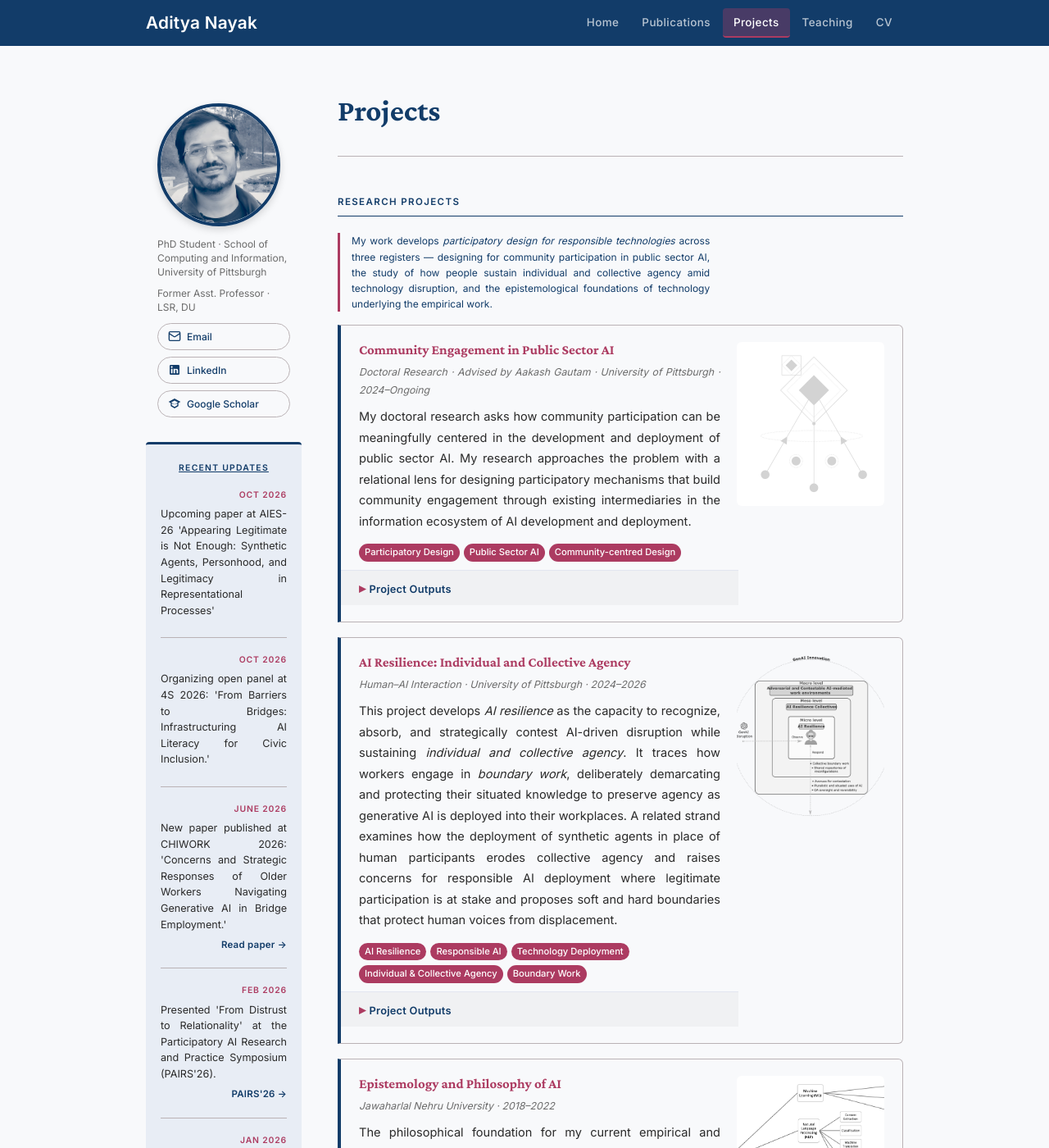
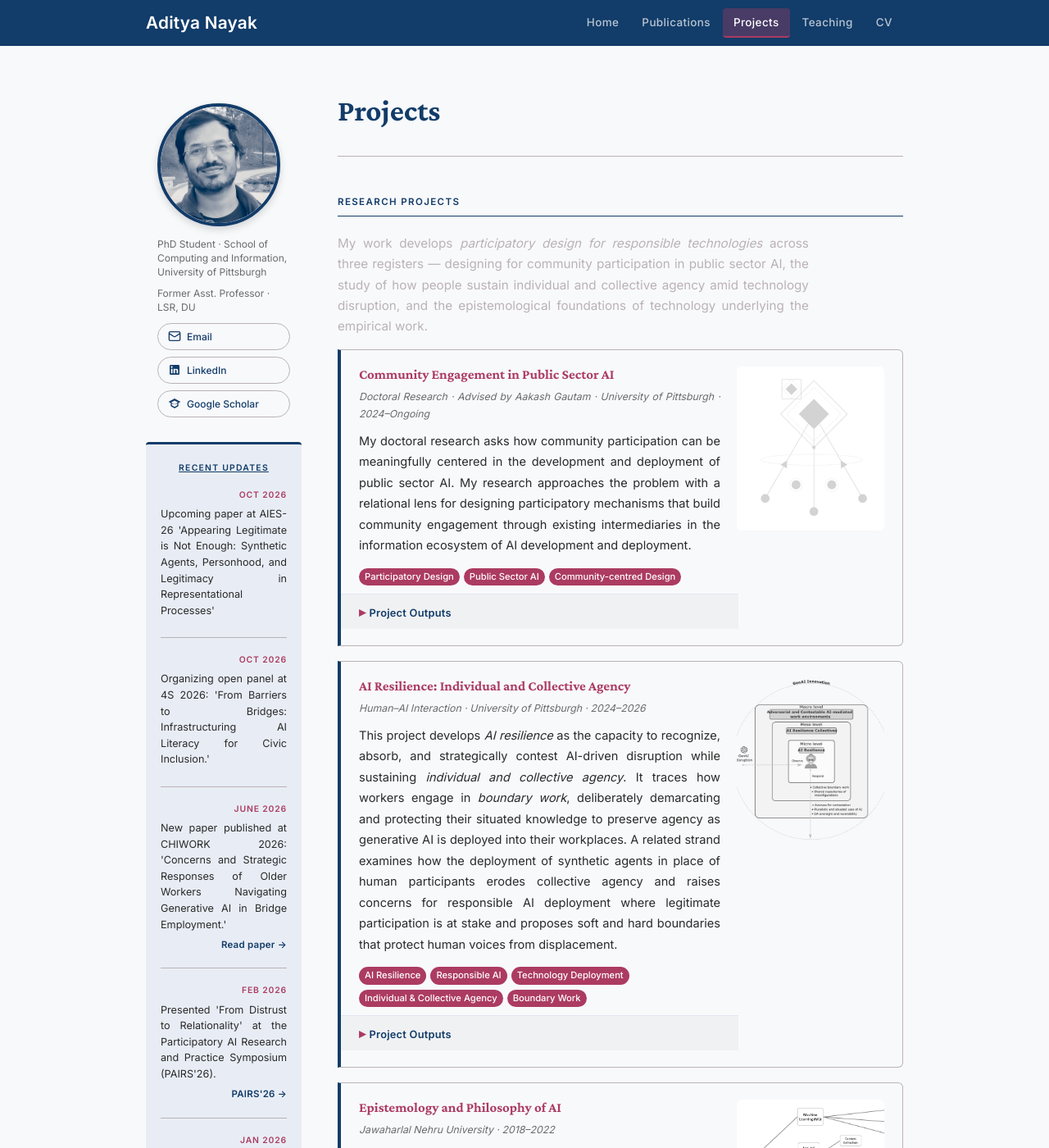
Before and after one commit to adityanayak-info/adityanayak-info.github.io, a Jekyll site: the page built from projects.md, in a window 1280 px wide and 1400 px high. Shown: the whole window at 82% size. Built offline with Jekyll 4.4.1, drawn with Linux system fonts in a browser that asks for light colours.

Commit message:
Update style.css

```diff
--- a/assets/css/style.css
+++ b/assets/css/style.css
@@ -679,13 +679,12 @@ hr.profile-rule {
 }
 
 .projects-intro{
-  font-size:0.75rem;
-  line-height:1.6;
-  color:var(--navy);
+  font-size:0.95rem;
+  line-height:1.65;
+  color:var(--slate);
   max-width:60ch;
   margin:0 0 2.5rem;
-  padding-left:14px;
-  border-left:3px solid var(--burgundy);
+  text-align:justify;
 }
 
 /* ============================================================
```
